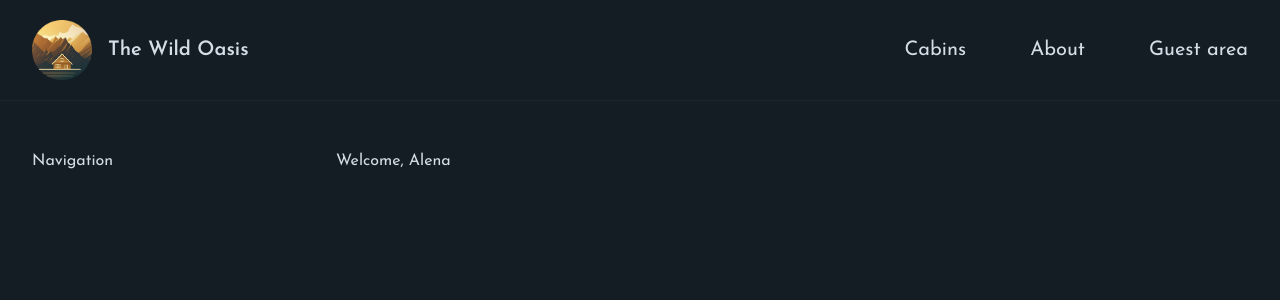
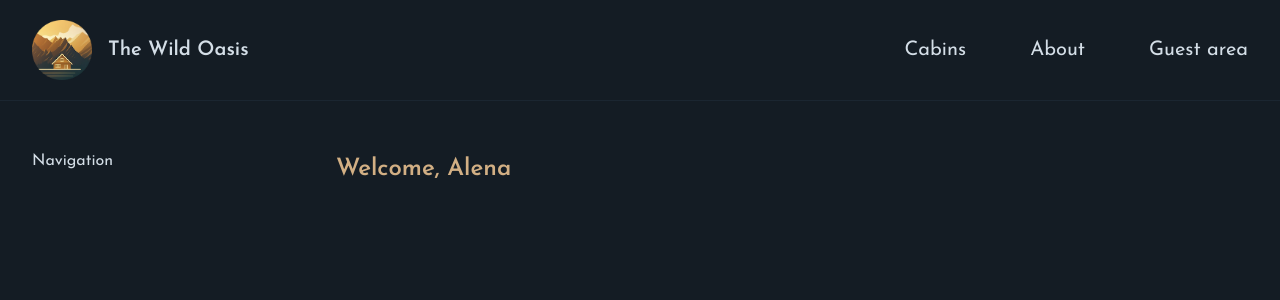
Before and after one commit to ExuLu/the-wild-oasis-website, a Next.js app: page /account in a window 1280 px wide. Shown: the top 300 px of the page. Built offline with nearby package versions, Linux system fonts and the light colour scheme.

Commit message:
feat: add styles

```diff
--- a/app/account/layout.js
+++ b/app/account/layout.js
@@ -2,7 +2,7 @@ const layout = ({ children }) => {
   return (
     <div className='grid grid-cols-[16rem_1fr] h-full gap-12'>
       <div>Navigation</div>
-      <div>{children}</div>
+      <div className="py-1">{children}</div>
     </div>
   );
 };
--- a/app/account/page.js
+++ b/app/account/page.js
@@ -3,7 +3,11 @@ export const metadata = {
 };
 
 const page = () => {
-  return <h1>Welcome, Alena</h1>;
+  return (
+    <h1 className='font-semibold text-2xl text-accent-400 mb-7'>
+      Welcome, Alena
+    </h1>
+  );
 };
 
 export default page;
```
